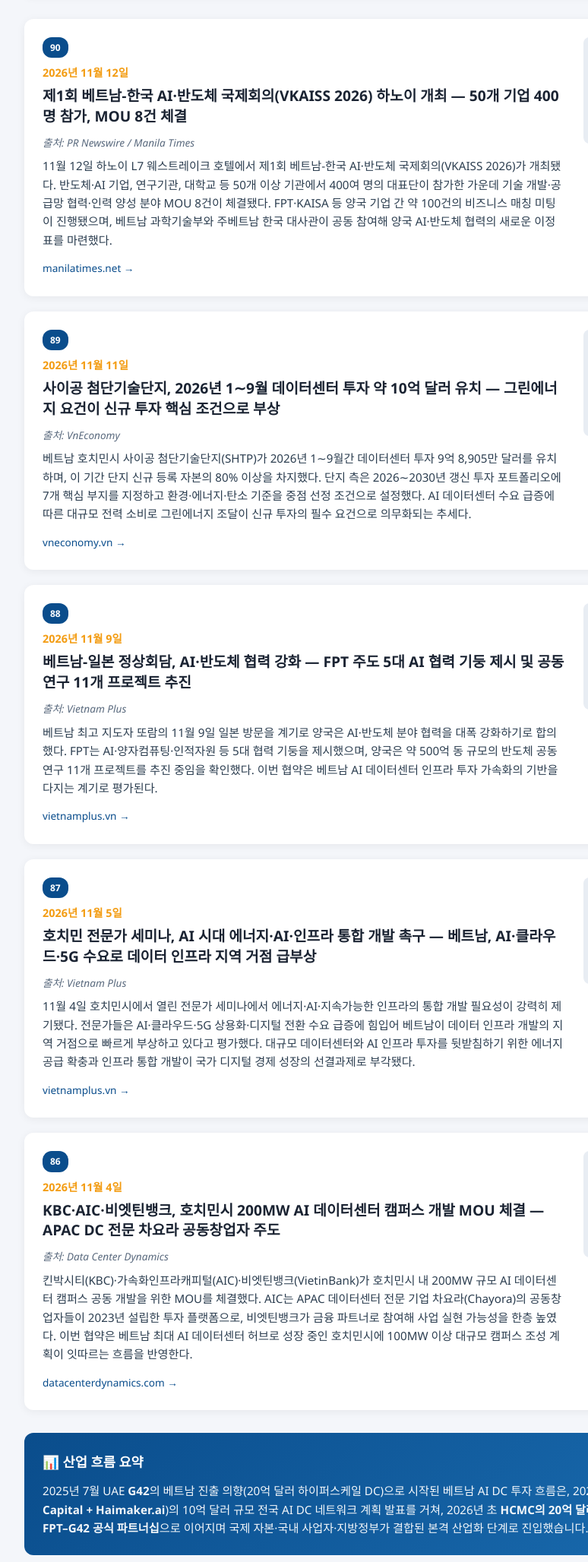
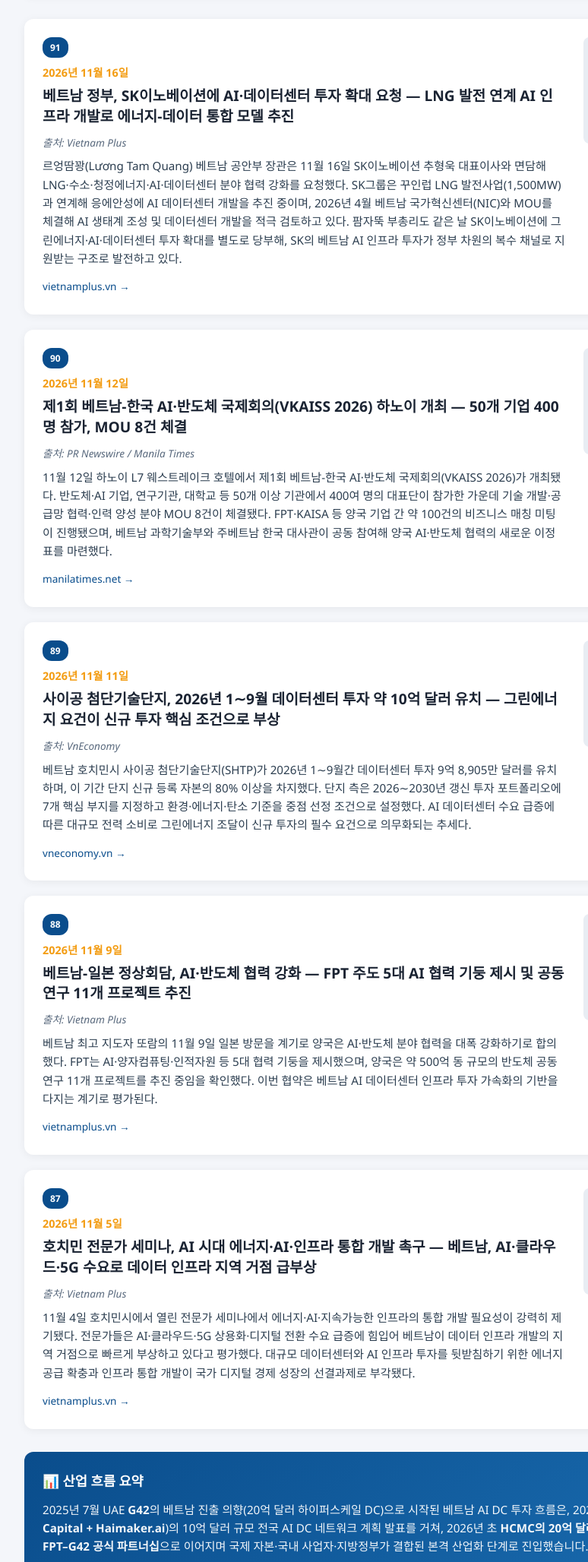
Before and after one commit to YW727/Vietnam_news_sites, a plain HTML site: page vietnam-ai-dc-news/Vietnam AI DC news.html in a window 1280 px wide. Shown: the part 508-2564 px from the top of the page at 76% size, without its empty margins (128-902 px from the left). Drawn offline with Linux system fonts and the light colour scheme.

Commit message:
daily: update sites with new articles (2026-11-16 UTC)
Co-Authored-By: Claude Sonnet 4.6 <noreply@anthropic.com>
Claude-Session: https://claude.ai/code/session_01KE2a9nYNPx6ZrAjgq4N8Sr

```diff
--- a/vietnam-ai-dc-news/Vietnam AI DC news.html
+++ b/vietnam-ai-dc-news/Vietnam AI DC news.html
@@ -214,6 +214,18 @@
 
   <article class="article">
     <div class="article-content">
+      <span class="badge">91</span>
+      <div class="date">2026년 11월 16일</div>
+      <h2>베트남 정부, SK이노베이션에 AI·데이터센터 투자 확대 요청 — LNG 발전 연계 AI 인프라 개발로 에너지-데이터 통합 모델 추진</h2>
+      <div class="source">출처: Vietnam Plus</div>
+      <p class="summary">르엉땀꽝(Lương Tam Quang) 베트남 공안부 장관은 11월 16일 SK이노베이션 추형욱 대표이사와 면담해 LNG·수소·청정에너지·AI·데이터센터 분야 협력 강화를 요청했다. SK그룹은 꾸인럽 LNG 발전사업(1,500MW)과 연계해 응에안성에 AI 데이터센터 개발을 추진 중이며, 2026년 4월 베트남 국가혁신센터(NIC)와 MOU를 체결해 AI 생태계 조성 및 데이터센터 개발을 적극 검토하고 있다. 팜자뚝 부총리도 같은 날 SK이노베이션에 그린에너지·AI·데이터센터 투자 확대를 별도로 당부해, SK의 베트남 AI 인프라 투자가 정부 차원의 복수 채널로 지원받는 구조로 발전하고 있다.</p>
+      <a href="https://en.vietnamplus.vn/vietnam-promotes-international-cooperation-in-energy-high-technology-post355546.vnp" target="_blank">vietnamplus.vn →</a>
+    </div>
+    <div class="article-image"></div>
+  </article>
+
+  <article class="article">
+    <div class="article-content">
       <span class="badge">90</span>
       <div class="date">2026년 11월 12일</div>
       <h2>제1회 베트남-한국 AI·반도체 국제회의(VKAISS 2026) 하노이 개최 — 50개 기업 400명 참가, MOU 8건 체결</h2>
@@ -260,19 +272,6 @@
     <div class="article-image"></div>
   </article>
 
-  <article class="article">
-    <div class="article-content">
-      <span class="badge">86</span>
-      <div class="date">2026년 11월 4일</div>
-      <h2>KBC·AIC·비엣틴뱅크, 호치민시 200MW AI 데이터센터 캠퍼스 개발 MOU 체결 — APAC DC 전문 차요라 공동창업자 주도</h2>
-      <div class="source">출처: Data Center Dynamics</div>
-      <p class="summary">킨박시티(KBC)·가속화인프라캐피털(AIC)·비엣틴뱅크(VietinBank)가 호치민시 내 200MW 규모 AI 데이터센터 캠퍼스 공동 개발을 위한 MOU를 체결했다. AIC는 APAC 데이터센터 전문 기업 차요라(Chayora)의 공동창업자들이 2023년 설립한 투자 플랫폼으로, 비엣틴뱅크가 금융 파트너로 참여해 사업 실현 가능성을 한층 높였다. 이번 협약은 베트남 최대 AI 데이터센터 허브로 성장 중인 호치민시에 100MW 이상 대규모 캠퍼스 조성 계획이 잇따르는 흐름을 반영한다.</p>
-      <a href="https://www.datacenterdynamics.com/en/news/200mw-data-center-campus-proprosed-in-ho-chi-minh-city-vietnam/" target="_blank">datacenterdynamics.com →</a>
-    </div>
-    <div class="article-image"></div>
-  </article>
-
-
 
 
   <div class="summary-box">
```
Also changed, not shown: pv-power-news/QL progress news.html (+12 -11 lines).
